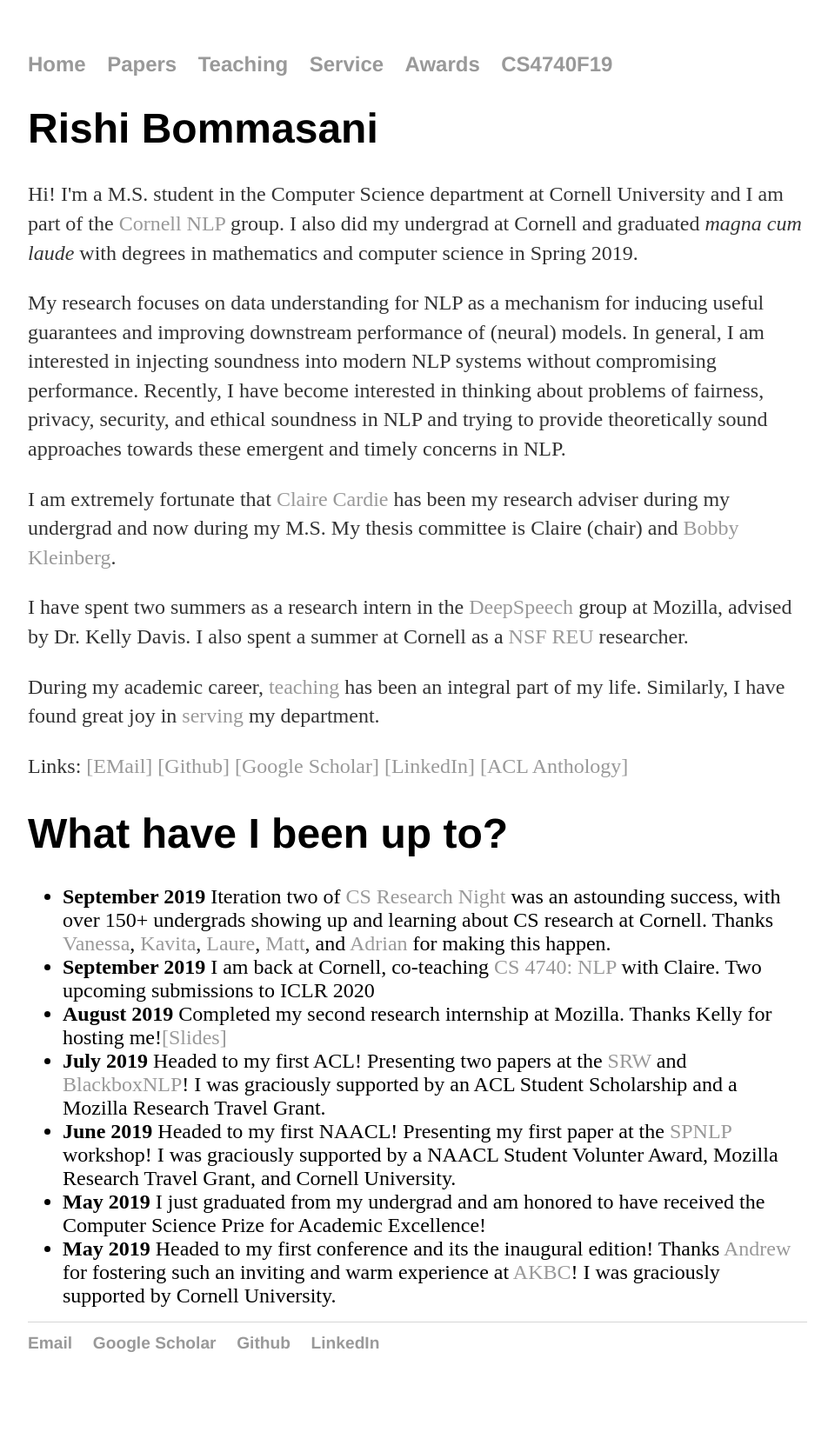
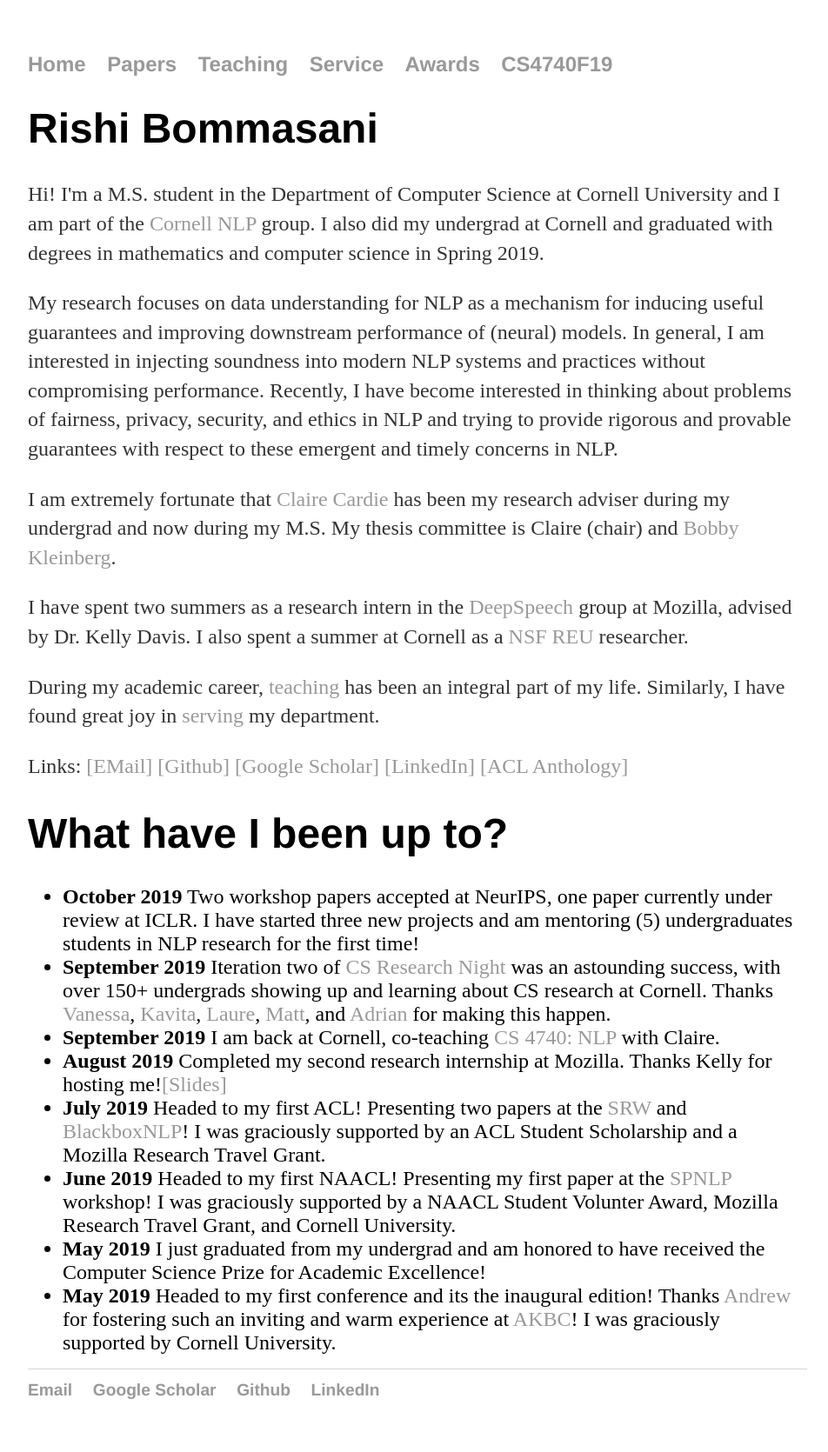
Before and after one commit to rishibommasani/rishibommasani.github.io, a Jekyll site: the page built from index.html, in a window 1280 px wide. Shown: the whole page at 87% size, without its empty margins (160-1112 px from the left). Built offline with Jekyll 4.4.1, drawn with Linux system fonts in a browser that asks for light colours; before the commit the page ends 1616 px from its top, so only the background shows below that.

Commit message:
Update index

```diff
--- a/index.html
+++ b/index.html
@@ -4,12 +4,12 @@ title: Rishi Bommasani
 ---
     		<div class="blurb">
         		<h1> Rishi Bommasani</h1>
-				<p>Hi! I'm a M.S. student in the Computer Science department at Cornell University and I am part of the <a href="https://nlp.cornell.edu/">Cornell NLP</a> group. I also did my undergrad at Cornell and graduated <em> magna cum laude </em> with degrees in mathematics and computer science in Spring 2019.</p>
+				<p>Hi! I'm a M.S. student in the Department of Computer Science at Cornell University and I am part of the <a href="https://nlp.cornell.edu/">Cornell NLP</a> group. I also did my undergrad at Cornell and graduated with degrees in mathematics and computer science in Spring 2019.</p>
 
 				<p>
 				My research focuses on data understanding for NLP as a mechanism for inducing useful guarantees and improving downstream performance of (neural) models.
-				In general, I am interested in injecting soundness into modern NLP systems without compromising performance.
-				Recently, I have become interested in thinking about problems of fairness, privacy, security, and ethical soundness in NLP and trying to provide theoretically sound approaches towards these emergent and timely concerns in NLP.
+				In general, I am interested in injecting soundness into modern NLP systems and practices without compromising performance.
+				Recently, I have become interested in thinking about problems of fairness, privacy, security, and ethics in NLP and trying to provide rigorous and provable guarantees with respect to these emergent and timely concerns in NLP.
 				</p>
 <p>I am extremely fortunate that <a href="http://www.cs.cornell.edu/home/cardie/">Claire Cardie</a> has been my research adviser during my undergrad and now during my M.S. My thesis committee is Claire (chair) and <a href="http://www.cs.cornell.edu/~rdk/">Bobby Kleinberg</a>. </p>
 
@@ -23,8 +23,9 @@ title: Rishi Bommasani
 	  <div class="blurb">
           <h1> What have I been up to?</h1>
           <ul>
-          <li><b>September 2019</b> Iteration two of <a href="http://www.cs.cornell.edu/information/news/newsitem10840/research-night-connecting-undergraduates-cs-research">CS Research Night</a>  was an astounding success, with over 150+ undergrads showing up and learning about CS research at Cornell. Thanks <a href="https://www.cs.cornell.edu/people/staff">Vanessa</a>, <a href="http://www.cs.cornell.edu/~kb/">Kavita</a>, <a href="http://www.cs.cornell.edu/~laurejt/">Laure</a>, <a href="http://www.cs.cornell.edu/~milano/">Matt</a>, and <a href="https://www.cs.cornell.edu/~asampson/">Adrian</a> for making this happen.</li>
-	  <li><b>September 2019</b> I am back at Cornell, co-teaching <a href="http://www.cs.cornell.edu/courses/cs4740/2019fa/">CS 4740: NLP</a> with Claire. Two upcoming submissions to ICLR 2020</li>
+          <li><b>October 2019</b> Two workshop papers accepted at NeurIPS, one paper currently under review at ICLR. I have started three new projects and am mentoring (5) undergraduates students in NLP research for the first time!</li>
+	  <li><b>September 2019</b> Iteration two of <a href="http://www.cs.cornell.edu/information/news/newsitem10840/research-night-connecting-undergraduates-cs-research">CS Research Night</a>  was an astounding success, with over 150+ undergrads showing up and learning about CS research at Cornell. Thanks <a href="https://www.cs.cornell.edu/people/staff">Vanessa</a>, <a href="http://www.cs.cornell.edu/~kb/">Kavita</a>, <a href="http://www.cs.cornell.edu/~laurejt/">Laure</a>, <a href="http://www.cs.cornell.edu/~milano/">Matt</a>, and <a href="https://www.cs.cornell.edu/~asampson/">Adrian</a> for making this happen.</li>
+	  <li><b>September 2019</b> I am back at Cornell, co-teaching <a href="http://www.cs.cornell.edu/courses/cs4740/2019fa/">CS 4740: NLP</a> with Claire. </li>
 	  <li><b>August 2019</b> Completed my second research internship at Mozilla. Thanks Kelly for hosting me!<a href="https://docs.google.com/presentation/d/1JB4A_D8u2PdmTA8l4Vrx4EhSPOWR5DEnnVEzDFkYadg/edit?usp=sharing">[Slides]</a></li>
 	  <li><b>July 2019</b> Headed to my first ACL! Presenting two  papers at the <a href="https://sites.google.com/view/acl19studentresearchworkshop/">SRW</a> and <a href="https://blackboxnlp.github.io/">BlackboxNLP</a>! I was graciously supported by an ACL Student Scholarship and a Mozilla Research Travel Grant.</li>
 	  <li><b>June 2019</b> Headed to my first NAACL! Presenting my first paper at the <a href="http://structuredprediction.github.io/SPNLP19">SPNLP</a> workshop! I was graciously supported by a NAACL Student Volunter Award, Mozilla Research Travel Grant, and Cornell University.</li>
```
